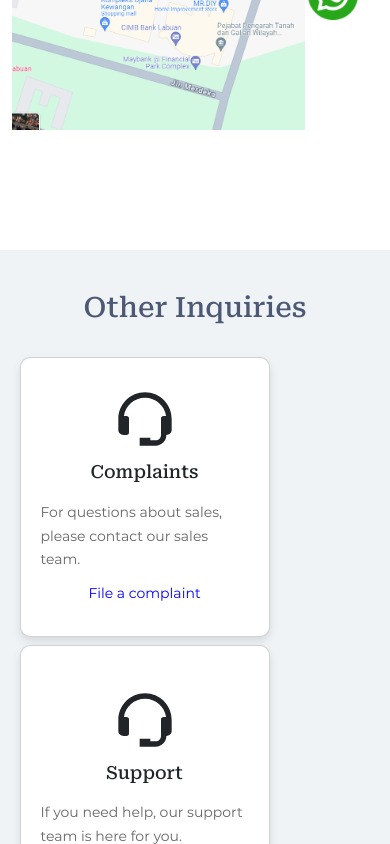
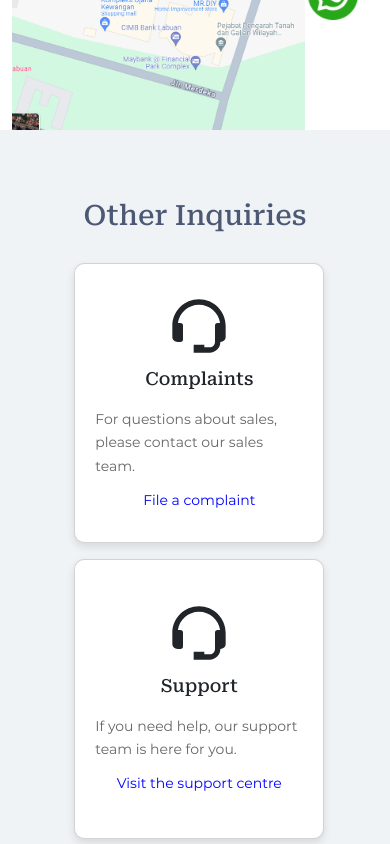
Before and after one commit to akashm2401/ttfx, a React (Create React App) app: page /contact-us in a window 390 px wide. Shown: the part 800-1644 px from the top of the page. Built offline with nearby package versions, Linux system fonts and the light colour scheme; some icons are missing; a web font is replaced by a local one.

Commit message:
Conatct Page Responsive

```diff
--- a/src/pages/ContactUsPage/ContactUsPage.js
+++ b/src/pages/ContactUsPage/ContactUsPage.js
@@ -106,13 +106,13 @@
         </div>
       </div>
       <div className="card-form">
-        <div className=".container queries-card">
+        <div className="container queries-card">
           <div className="row">
             <div className="queries-card-heding">
               <h2>Other Inquiries</h2>
             </div>
             <div className="cards row">
-              <div className="col-6 card-main">
+              <div className="col-12 col-md-6 d-flex justify-content-center card-main">
                 <div className="card">
                   <BiSupport size={64} />
                   <h5 className="card-title">Complaints</h5>
@@ -124,7 +124,7 @@
                   </a>
                 </div>
               </div>
-              <div className="col-6 card-main">
+              <div className="col-12 col-md-6 d-flex justify-content-center card-main">
                 <div className="card">
                   <BiSupport size={64} />
                   <h5 className="card-title">Support</h5>
```
